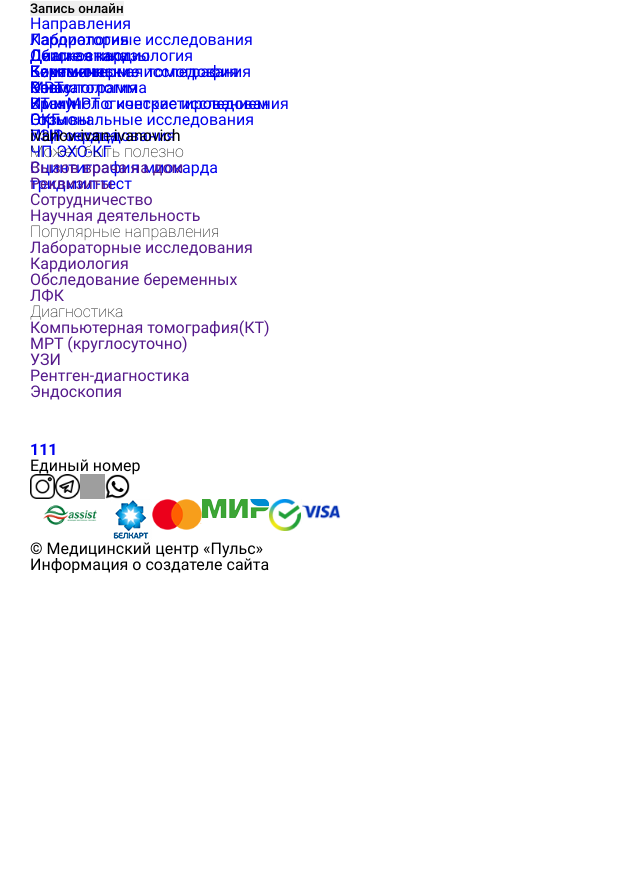
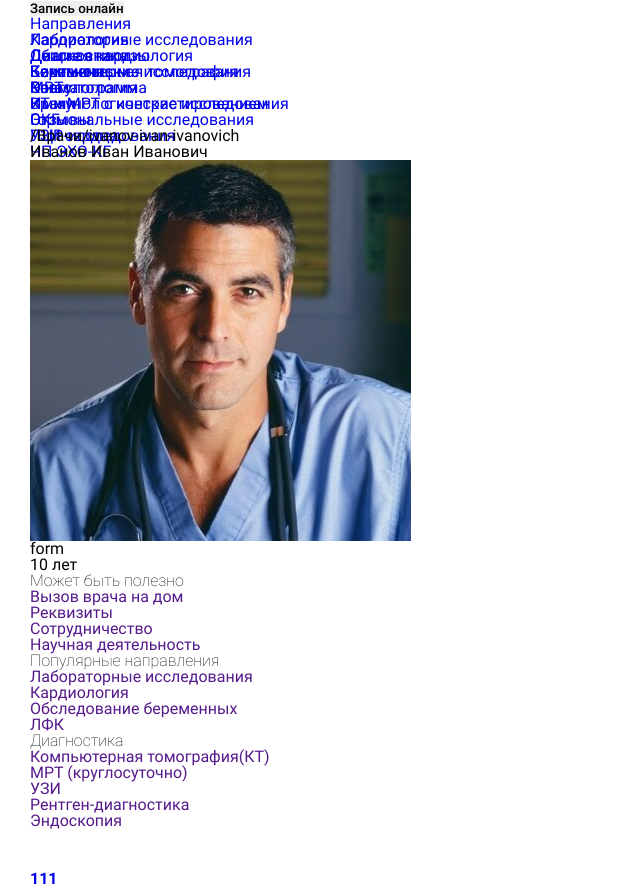
Before and after one commit to DinDenz/puls-med-center, a React (Create React App) app: page /doctors/ivanov-ivan-ivanovich in a window 1280 px wide. Shown: the part 3280-4166 px from the top of the page, without its empty margins (0-640 px from the left). Before the commit the page ends 3853 px from the top, so only its background shows below. Built offline with nearby package versions, Linux system fonts and the light colour scheme; grey boxes are pictures that could not be loaded.

Commit message:
doctor-page-logic

```diff
--- a/src/CSS/PAGES_CSS/IndividualDocPage.css
+++ b/src/CSS/PAGES_CSS/IndividualDocPage.css
@@ -0,0 +1,23 @@
+.doc-page {
+    padding: 20px 0;
+}
+.doc-page__name {
+    font-size: 2rem;
+    font-weight: 500;
+    margin-bottom: 20px;
+}
+.doc-page__info {
+    display: flex;
+    flex-wrap: wrap;
+    border: 1px solid red;
+}
+.doc-page__photo, .doc-page__form {
+    min-height: 300px;
+    border: 1px solid green;
+    flex: 1 1 50%;
+}
+.doc-page__text {
+    min-height: 500px;
+    border: 1px solid yellow;
+    flex: 100%;
+}
--- a/src/CSS/index.css
+++ b/src/CSS/index.css
@@ -52,6 +52,7 @@ h1,h2,h3,h4,h5,h6{font-size:inherit;font-weight: 400;}
 @import url("./PAGES_CSS/Otzivy.css");
 @import url("./PAGES_CSS/About.css");
 @import url("./PAGES_CSS/Doctors.css");
+@import url("./PAGES_CSS/IndividualDocPage.css");
 
 /*-------шрифты------------------------------------------------------------*/
 
--- /dev/null
+++ b/src/Components/common/NotFound.jsx
@@ -0,0 +1,13 @@
+import React from 'react';
+
+export default function NotFound() {
+    return (
+        <div style={{
+            fontSize: "2rem",
+            margin: "50px auto",
+            display: "block",
+        }}>
+            Not Found!
+        </div>
+    );
+}
--- a/src/Components/pages/Doctors/IndividualPage/IndividualDocPage.jsx
+++ b/src/Components/pages/Doctors/IndividualPage/IndividualDocPage.jsx
@@ -1,14 +1,38 @@
 import React from 'react';
 import { useParams } from 'react-router-dom';
+import NotFound from '../../../common/NotFound';
+import doctors from '../DoctorsData';
 
 export default function IndividualDocPage() {
     //console.log(useParams()) возвращает объект с заданными параметрами
     const { id } = useParams()
+    const currentDoc = doctors.find(doctor => doctor.id === id);
+    console.log(currentDoc);
     return (
         <div className='main'>
             <div className='container' >
                 <div className="main__content">
-                    {id}
+                    {`/Врачи/${id}`}
+                    {currentDoc ? (
+                        <div className="doc-page" key={currentDoc.id}>
+                            <div className="doc-page__name">
+                                {currentDoc.name}
+                            </div>
+                            <section className="doc-page__info">
+                                <div className="doc-page__photo">
+                                    <img src={currentDoc.photo} alt="docimg" />
+                                </div>
+                                <div className="doc-page__form">
+                                    form
+                                </div>
+                                <div className="doc-page__text">
+                                    {currentDoc.experience}
+                                </div>
+                            </section>
+                        </div>
+                    ) : (
+                        <NotFound />
+                    )}
                 </div>
             </div>
         </div>
```
Also changed, not shown: src/Components/pages/Doctors/DocCard.jsx (+7 -1 lines), src/Components/common/Icon.jsx (renamed from src/Components/common/Icon.js), src/Components/common/NoButton.jsx (renamed from src/Components/common/NoButton.js).
